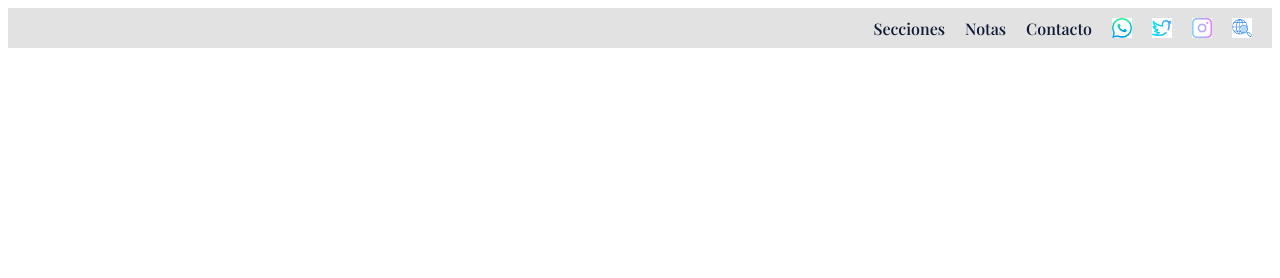
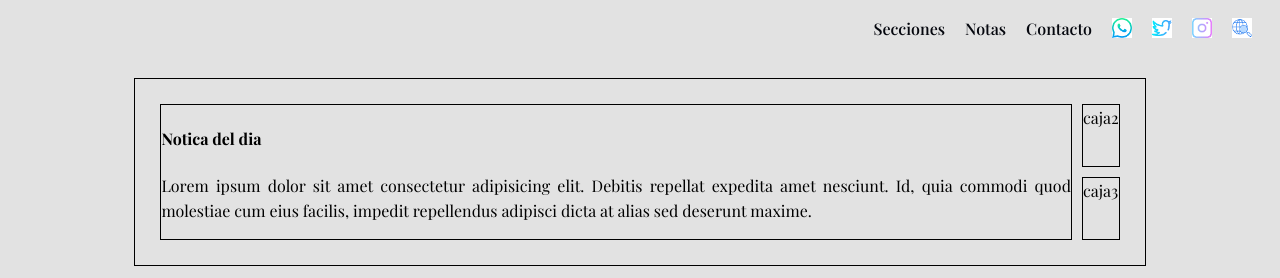
Before and after one commit to juan13335/Grupo6, a plain HTML site: page index.html in a window 1280 px wide. Drawn offline with nearby package versions, Linux system fonts and the light colour scheme; a web font is replaced by a local one.

Commit message:
Mensaje de commit

```diff
--- a/css/style.css
+++ b/css/style.css
@@ -1,26 +1,62 @@
 /* Fuente titulo */
 @import url('https://fonts.googleapis.com/css2?family=Playfair+Display:ital,wght@0,400..900;1,400..900&display=swap');
 
-#contenedor{
+* {
 	background-color: #e2e2e2;
+	font-family: "Playfair Display", serif;
+	box-sizing: border-box;
 }
 
 .nav{
-	font-family: "Playfair Display", serif;
-	color: #111a35;
 	font-optical-sizing: auto;
-	font-weight:550;
+	font-weight: 550;
 	font-style: normal;
-	text-decoration:none;
 	}
 
-ul#menu{
+.nav a{
+	text-decoration: none;
+	color: #05070e;
+}
+
+.contenedor ul{
 	margin:0;
 	padding: 10px 10px 30px 10px;
 	}
 
-ul#menu li{
+.nav li{
 	display:inline-flex;
 	float:right;
 	padding:0 10px;
 	}
+
+.grid-container {
+	display: grid;
+	width: 80%;
+	grid-template-areas:
+	'principal noticia2'
+	'principal noticia3';
+	margin: 30px auto;
+	padding: 20px;
+	border: 1px solid black;
+	justify-content: stretch;
+}
+
+.box{
+	border: 1px solid black;
+	text-align: justify;
+	line-height: 25px;
+	margin: 5px;
+}
+
+.n1 {
+	grid-area: principal;
+
+}
+
+.n2 {
+	grid-area: noticia2;
+}
+
+.n3 {
+	grid-area: noticia3;
+}
--- a/index.html
+++ b/index.html
@@ -8,21 +8,31 @@
     </head>
 <body>
     <header>
-        <div id="contenedor">
-            <ul id="menu">
-                <li ><a class="nav" href="#"><img src="./img/buscar-web.png" alt="Busqueda" height="20px"></a></li>
-                <li ><a class="nav" href="#"><img src="./img/instagram1.png" alt="Instagram" height="20px"></a></li>
-                <li ><a class="nav" href="#"><img src="./img/twitter.png" alt="Twitter" height="20px"></a></li>
-                <li ><a class="nav" href="#"><img src="./img/whatsapp.png" alt="whatsapp" height="20px"></a></li>
-                <li ><a class="nav" href="./sitio/contacto.html">Contacto</a></li>
-                <li ><a class="nav" href="./sitio/notas.html">Notas</a></li>
-                <li ><a class="nav" href="./sitio/secciones.html">Secciones</a></li>
+        <div class = "contenedor">
+            <ul class = "nav">
+                <li ><a href="#"><img src="./img/buscar-web.png" alt="Busqueda" height="20px"></a></li>
+                <li ><a href="#"><img src="./img/instagram1.png" alt="Instagram" height="20px"></a></li>
+                <li ><a href="#"><img src="./img/twitter.png" alt="Twitter" height="20px"></a></li>
+                <li ><a href="#"><img src="./img/whatsapp.png" alt="whatsapp" height="20px"></a></li>
+                <li ><a href="./sitio/contacto.html">Contacto</a></li>
+                <li ><a href="./sitio/notas.html">Notas</a></li>
+                <li ><a href="./sitio/secciones.html">Secciones</a></li>
              </ul>
         </div>
     </header>
     <main>
+        <div class="grid-container">
+            <div class="box n1">
+                <h4>Notica del dia</h4>
+                <p>Lorem ipsum dolor sit amet consectetur adipisicing elit. Debitis repellat expedita amet nesciunt. Id, quia commodi quod molestiae cum eius facilis, impedit repellendus adipisci dicta at alias sed deserunt maxime.</p>
+            </div>
+            <div class="box n2">
+                caja2
+            </div>
+            <div class="box n3">
+                caja3
+            </div>
+        </div>
     </main>
-
-
 </body>
 </html>
```
